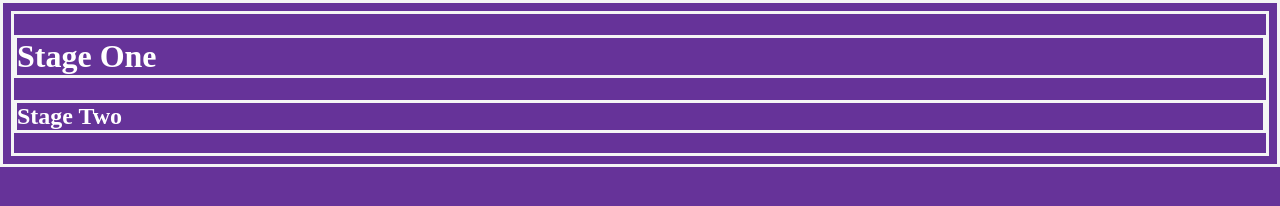
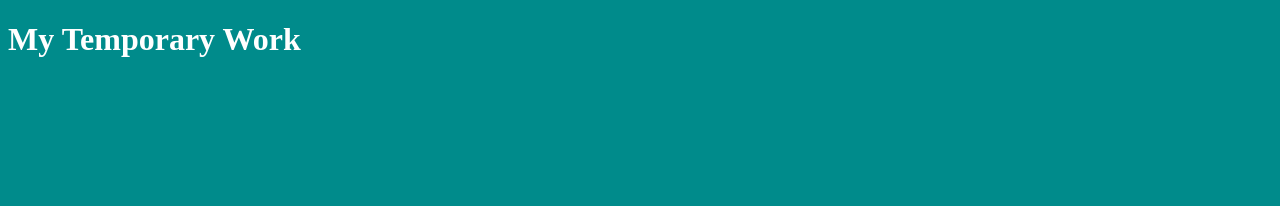
Before and after one commit to Abir18/git-push, a plain HTML site: page index.html in a window 1280 px wide. Drawn offline with Linux system fonts and the light colour scheme.

Commit message:
1st Phase

```diff
--- a/index.html
+++ b/index.html
@@ -7,7 +7,6 @@
     <title>Document</title>
 </head>
 <body>
-    <h1>Stage One</h1>
-    <h2>Stage Two</h2>
+    <h1>My Temporary Work</h1>
 </body>
 </html>
--- a/style.css
+++ b/style.css
@@ -1,5 +1,4 @@
 * {
-    background: rebeccapurple;
+    background: darkcyan;
     color: white;
-    border: whitesmoke 3px solid;
 }
```
